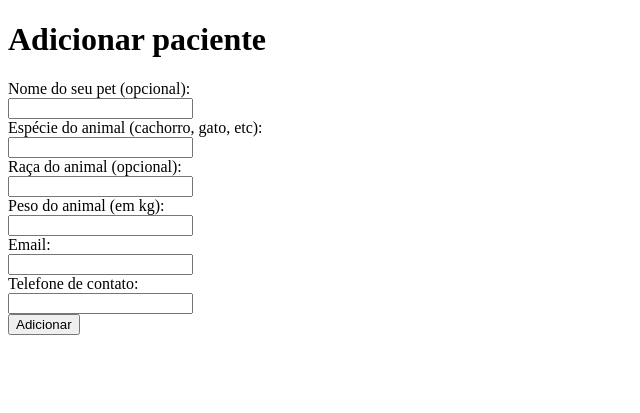
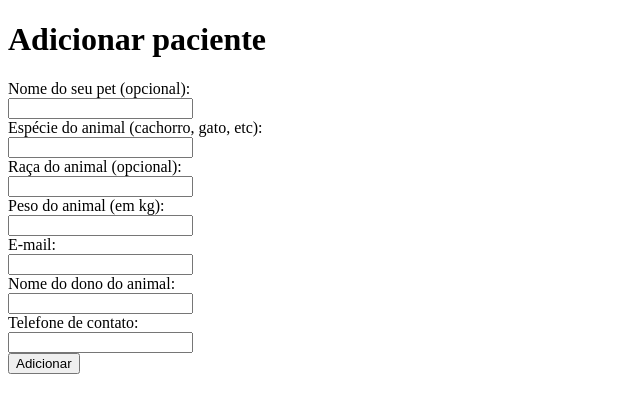
Before and after one commit to ciraht/dogdodoiAGORAVAI2, a Flask app: template Templates/adicionar_paciente.html in a window 1280 px wide. Shown: the top 413 px of the page, without its empty margins (0-640 px from the left). Run offline with Flask 3, Linux system fonts and the light colour scheme; the template is opened without the code that fills it, so the values that code supplies are empty.

Commit message:
Correções
Corrigindo nomes errados em variáveis no "python" e adicionando a parte do nome do tutor que tinha faltado, antes estava pedindo o e-mail como dados do nome do tutor.

```diff
--- a/Templates/adicionar_paciente.html
+++ b/Templates/adicionar_paciente.html
@@ -9,8 +9,8 @@
     <h1>Adicionar paciente</h1>
 
     <form action="/adicionar_paciente" method="POST">
-<!-- # Código[0], nome[1], espécie[2], raça[3], peso[4], nome do tutor[5]
-# e telefone de contato [6]. -->
+<!-- # Código[0], nome[1], espécie[2], raça[3], peso[4], email[5], nome-tutor[6]
+# e telefone de contato [7]. -->
         <label for="nome">Nome do seu pet (opcional): </label><br>
         <input type="text" id="nome" name="nome"><br>
 
@@ -23,7 +23,10 @@
         <label for="peso">Peso do animal (em kg): </label><br>
         <input type="text" id="peso" name="peso"><br>
 
-        <label for="nome-tutor">Email:</label><br>
+        <label for="email">E-mail:</label><br>
+        <input type="email" id="email" name="email" required><br>
+
+        <label for="nome-tutor">Nome do dono do animal:</label><br>
         <input type="text" id="nome-tutor" name="nome-tutor" required><br>
 
         <label for="telefone">Telefone de contato:</label><br>
```
Also changed, not shown: inserirPacientes.py (+4 -3 lines).
